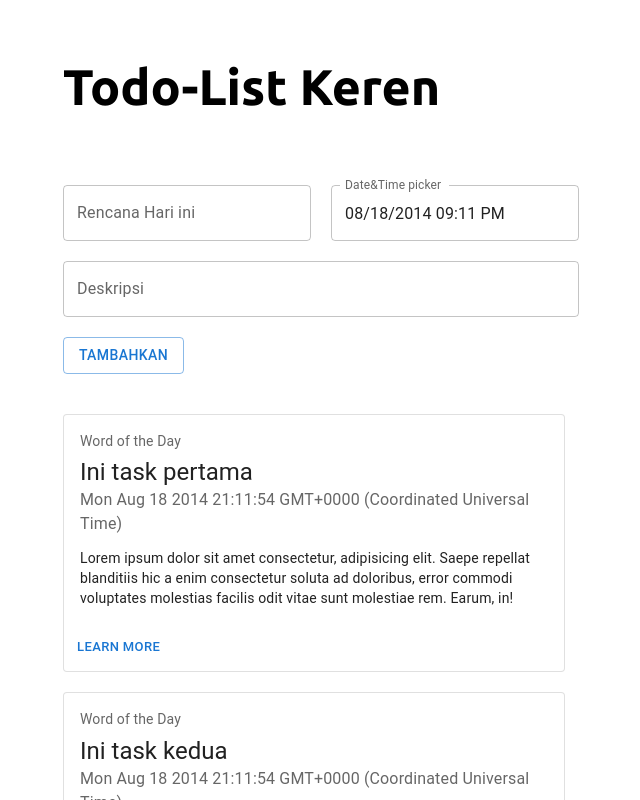
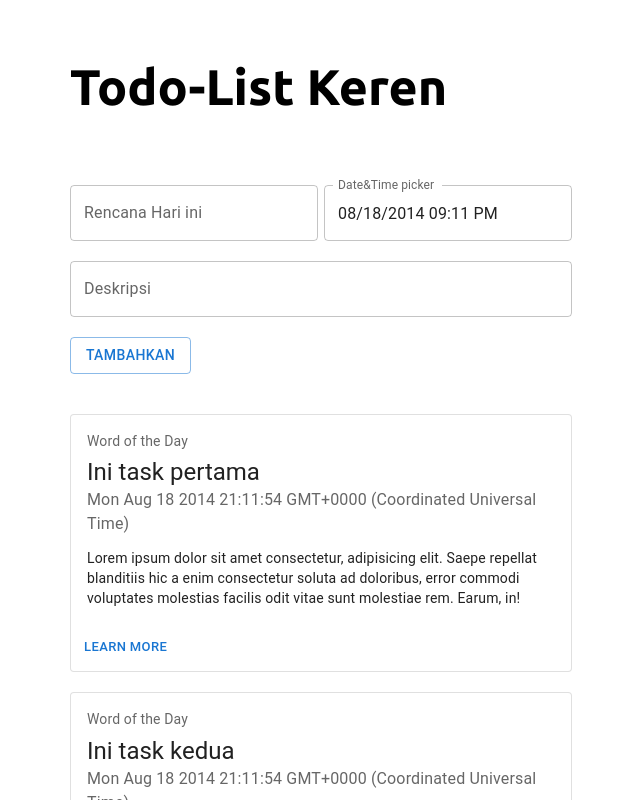
Before and after one commit to williamk19/updaily, a React (Create React App) app: page / in a window 1280 px wide. Shown: the top 800 px of the page, without its empty margins (319-959 px from the left). Built offline with nearby package versions, Linux system fonts and the light colour scheme.

Commit message:
setDoc masih error

```diff
--- a/package.json
+++ b/package.json
@@ -11,6 +11,7 @@
     "@testing-library/react": "^13.4.0",
     "@testing-library/user-event": "^13.5.0",
     "dayjs": "^1.11.5",
+    "firebase": "^9.10.0",
     "react": "^18.2.0",
     "react-dom": "^18.2.0",
     "react-router-dom": "^6.4.1",
--- a/src/App.js
+++ b/src/App.js
@@ -1,6 +1,7 @@
 import "./App.css";
 import { BrowserRouter as Router, Routes, Route, Link } from "react-router-dom";
 import Home from "./pages/Home";
+
 function App() {
   return (
     <div className="App">
--- /dev/null
+++ b/src/firebase.js
@@ -0,0 +1,26 @@
+// Import the functions you need from the SDKs you need
+// import { getAnalytics } from "firebase/analytics";
+// TODO: Add SDKs for Firebase products that you want to use
+// https://firebase.google.com/docs/web/setup#available-libraries
+
+// Your web app's Firebase configuration
+// For Firebase JS SDK v7.20.0 and later, measurementId is optional
+
+import { initializeApp } from "firebase/app";
+import { getFirestore } from "firebase/firestore";
+
+const firebaseConfig = {
+  apiKey: "AIzaSyBosOR2QPkjLLJSJpCxKNthFLK0r-m31Zg",
+  authDomain: "updaily-a396f.firebaseapp.com",
+  projectId: "updaily-a396f",
+  storageBucket: "updaily-a396f.appspot.com",
+  messagingSenderId: "194421539776",
+  appId: "1:194421539776:web:26c75e79e1d5859e5bbe25",
+  measurementId: "G-WPTW9HEP07",
+};
+
+// // Initialize Firebase
+// const app = initializeApp(firebaseConfig);
+// const analytics = getAnalytics(app);
+const app = initializeApp(firebaseConfig);
+export const db = getFirestore(app);
--- a/src/pages/Home.jsx
+++ b/src/pages/Home.jsx
@@ -1,34 +1,59 @@
 import { Box, TextField } from "@mui/material";
-import React from "react";
+import React, { useState } from "react";
 import { DateTimePicker } from "@mui/x-date-pickers/DateTimePicker";
 import dayjs from "dayjs";
 import { LocalizationProvider } from "@mui/x-date-pickers";
 import { AdapterDayjs } from "@mui/x-date-pickers/AdapterDayjs";
 import Button from "@mui/material/Button";
-import TaskCard from '../components/TaskCard';
+import TaskCard from "../components/TaskCard";
+import { db } from "../firebase";
+import { doc, setDoc } from "firebase/firestore";
+import { collection, addDoc } from "firebase/firestore";
 
 const data = [
   {
     id: 1,
     judul: "Ini task pertama",
-    deskripsi: "Lorem ipsum dolor sit amet consectetur, adipisicing elit. Saepe repellat blanditiis hic a enim consectetur soluta ad doloribus, error commodi voluptates molestias facilis odit vitae sunt molestiae rem. Earum, in!",
-    tanggal: dayjs("2014-08-18T21:11:54")
+    deskripsi:
+      "Lorem ipsum dolor sit amet consectetur, adipisicing elit. Saepe repellat blanditiis hic a enim consectetur soluta ad doloribus, error commodi voluptates molestias facilis odit vitae sunt molestiae rem. Earum, in!",
+    tanggal: dayjs("2014-08-18T21:11:54"),
   },
   {
     id: 2,
     judul: "Ini task kedua",
-    deskripsi: "Lorem ipsum dolor sit amet consectetur, adipisicing elit. Saepe repellat blanditiis hic a enim consectetur soluta ad doloribus, error commodi voluptates molestias facilis odit vitae sunt molestiae rem. Earum, in!",
-    tanggal: dayjs("2014-08-18T21:11:54")
+    deskripsi:
+      "Lorem ipsum dolor sit amet consectetur, adipisicing elit. Saepe repellat blanditiis hic a enim consectetur soluta ad doloribus, error commodi voluptates molestias facilis odit vitae sunt molestiae rem. Earum, in!",
+    tanggal: dayjs("2014-08-18T21:11:54"),
   },
 ];
 
 const Home = () => {
-  const [value, setValue] = React.useState(dayjs("2014-08-18T21:11:54"));
-
+  const [value, setValue] = useState(dayjs("2014-08-18T21:11:54"));
+  const [title, setTitle] = useState("");
+  const [description, setDescription] = useState("");
+  const [inProgress, setInProgress] = useState(false);
   const handleChange = (newValue) => {
     setValue(newValue);
   };
+  const addTodo = async (e) => {
+    e.preventDefault();
+    console.log(`mau ${title}, pada ${value}, ${description}`);
 
+    await setDoc(doc(db, "taskCard", "valueCard"), {
+      date: "value",
+      title: "title",
+      description: "description",
+      inProgress: false,
+    });
+
+    // const docRef = await addDoc(collection(db, "taskCard"), {
+    //   date: value,
+    //   description: description,
+    //   isProgress: false,
+    //   title: title,
+    // });
+    // console.log("Document written with ID: ", docRef.id);
+  };
   return (
     <div className="Home">
       <Box
@@ -48,12 +73,18 @@ const Home = () => {
           }}
         >
           <p style={{ fontSize: 50, fontWeight: "bold" }}>Todo-List Keren</p>
-          <Box>
+
+          <form onSubmit={addTodo}>
+            <Box style={{ display: "flex", justifyContent: "space-between" }}>
               <TextField
                 id="outlined-basic"
                 label="Rencana Hari ini"
                 variant="outlined"
-              style={{ marginRight: 20 }}
+                value={title}
+                onChange={(e) => {
+                  setTitle(e.target.value);
+                }}
+                style={{}}
               />
               <LocalizationProvider dateAdapter={AdapterDayjs}>
                 <DateTimePicker
@@ -64,13 +95,32 @@ const Home = () => {
                 />
               </LocalizationProvider>
             </Box>
-          <TextField id="outlined-basic" label="Deskripsi" variant="outlined" />
+            <TextField
+              fullWidth
+              style={{ marginBottom: 20, marginTop: 20 }}
+              id="outlined-basic"
+              label="Deskripsi"
+              variant="outlined"
+              value={description}
+              onChange={(e) => {
+                setDescription(e.target.value);
+              }}
+            />
             <Box style={{ display: "flex" }}>
-            <Button variant="outlined">Tambahkan</Button>
+              <Button variant="outlined" type="submit">
+                Tambahkan
+              </Button>
             </Box>
+          </form>
+
           <Box sx={{ minWidth: 275 }}>
             {data.map((d) => (
-              <TaskCard key={d.id} judul={d.judul} deskripsi={d.deskripsi} tanggal={d.tanggal} />
+              <TaskCard
+                key={d.id}
+                judul={d.judul}
+                deskripsi={d.deskripsi}
+                tanggal={d.tanggal}
+              />
             ))}
           </Box>
         </Box>
```
Also changed, not shown: 1 other file (tests, documents, lock files or other folders). Lines whose indentation alone changed are shown as unchanged.
